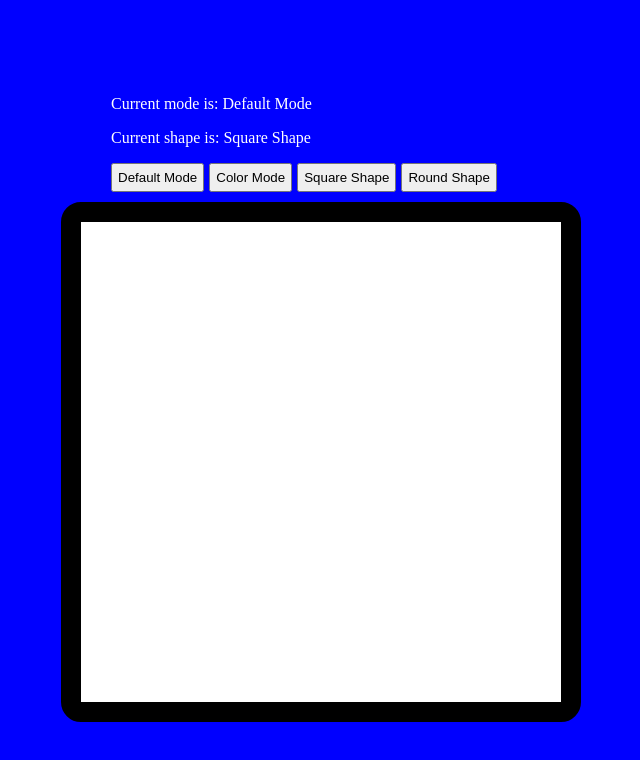
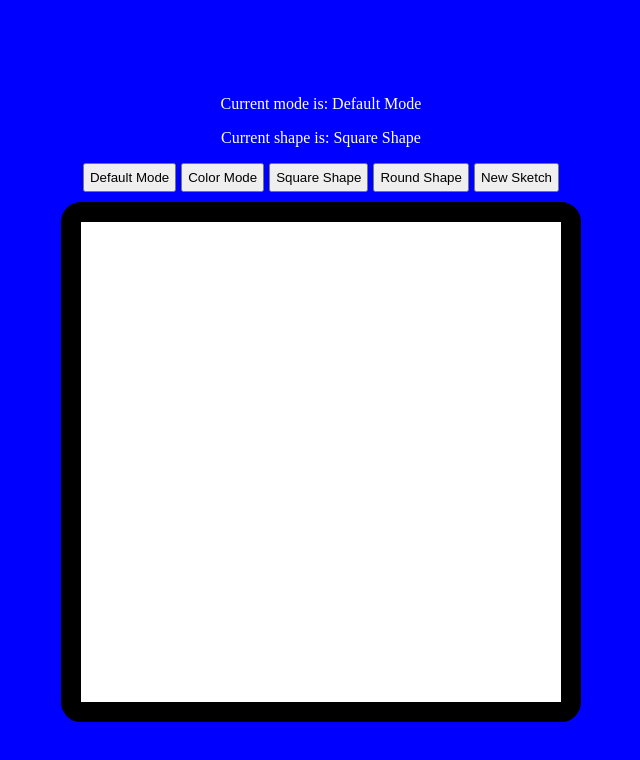
Before and after one commit to villeverkkonen/etch-a-sketch, a plain HTML site: page index.html in a window 1280 px wide. Shown: the whole page, without its empty margins (319-959 px from the left). Drawn offline with Linux system fonts and the light colour scheme.

Commit message:
New Sketch button

```diff
--- a/index.css
+++ b/index.css
@@ -19,7 +19,7 @@ div#content {
 }
 
 div#buttons {
-	margin-left: 50px;
+	text-align: center;
 	margin-bottom: 10px;
 }
 
@@ -30,6 +30,7 @@ div#buttons button {
 
 div#buttons button:hover {
 	background-color: gray;
+	cursor: cell;
 }
 
 div#buttons #buttonDefault {
@@ -37,14 +38,18 @@ div#buttons #buttonDefault {
 }
 
 div#tile-box {
-	/*grid-template-columns: repeat(12, auto);
-    grid-template-rows: repeat(12, auto);*/
+	/*grid-template-columns: repeat(16, auto);
+    grid-template-rows: repeat(16, auto);*/
 	background-color: white;
 	width: fit-content;
 	height: fit-content;
 	display: inline-grid;
 	border-radius: 20px;
 	border: 20px solid black;
+}
+
+div#tile-box:hover {
+	cursor: crosshair;
 }
 
 .tile {
--- a/index.js
+++ b/index.js
@@ -1,4 +1,9 @@
 window.onload = function() {
+	createSketch();
+}
+
+function createSketch() {
+	document.getElementById("content").innerHTML = "";
 	setButtons();
 	setGrid();
 }
@@ -12,7 +17,7 @@ function setButtons() {
 	addModeTextToButtonsElement(buttonsElement);
 	addShapeTextToButtonsElement(buttonsElement);
 
-	// Default Mode
+	// Default Mode button
 	const buttonDefault = document.createElement("button");
 	buttonDefault.setAttribute("class", "button");
 	buttonDefault.setAttribute("id", "buttonDefault");
@@ -20,7 +25,7 @@ function setButtons() {
 	buttonDefault.innerHTML = "Default Mode";
 	buttonsElement.appendChild(buttonDefault);
 
-	// Color Mode
+	// Color Mode button
 	const buttonColor = document.createElement("button");
 	buttonColor.setAttribute("class", "button");
 	buttonColor.setAttribute("id", "buttonColor");
@@ -28,7 +33,7 @@ function setButtons() {
 	buttonColor.innerHTML = "Color Mode";
 	buttonsElement.appendChild(buttonColor);
 
-	// Square Mode
+	// Square Shape button
 	const buttonSquare = document.createElement("button");
 	buttonSquare.setAttribute("class", "button");
 	buttonSquare.setAttribute("id", "buttonSquare");
@@ -36,13 +41,21 @@ function setButtons() {
 	buttonSquare.innerHTML = "Square Shape";
 	buttonsElement.appendChild(buttonSquare);
 
-	// Round Mode
+	// Round Shape button
 	const buttonRound = document.createElement("button");
 	buttonRound.setAttribute("class", "button");
 	buttonRound.setAttribute("id", "buttonRound");
 	buttonRound.setAttribute("onclick", "changeShape('round')");
 	buttonRound.innerHTML = "Round Shape";
 	buttonsElement.appendChild(buttonRound);
+
+	// New Sketch button
+	const buttonSketch = document.createElement("button");
+	buttonSketch.setAttribute("class", "button");
+	buttonSketch.setAttribute("id", "buttonSketch");
+	buttonSketch.setAttribute("onclick", "createSketch()");
+	buttonSketch.innerHTML = "New Sketch";
+	buttonsElement.appendChild(buttonSketch);
 
 	content.appendChild(buttonsElement);
 }
```
